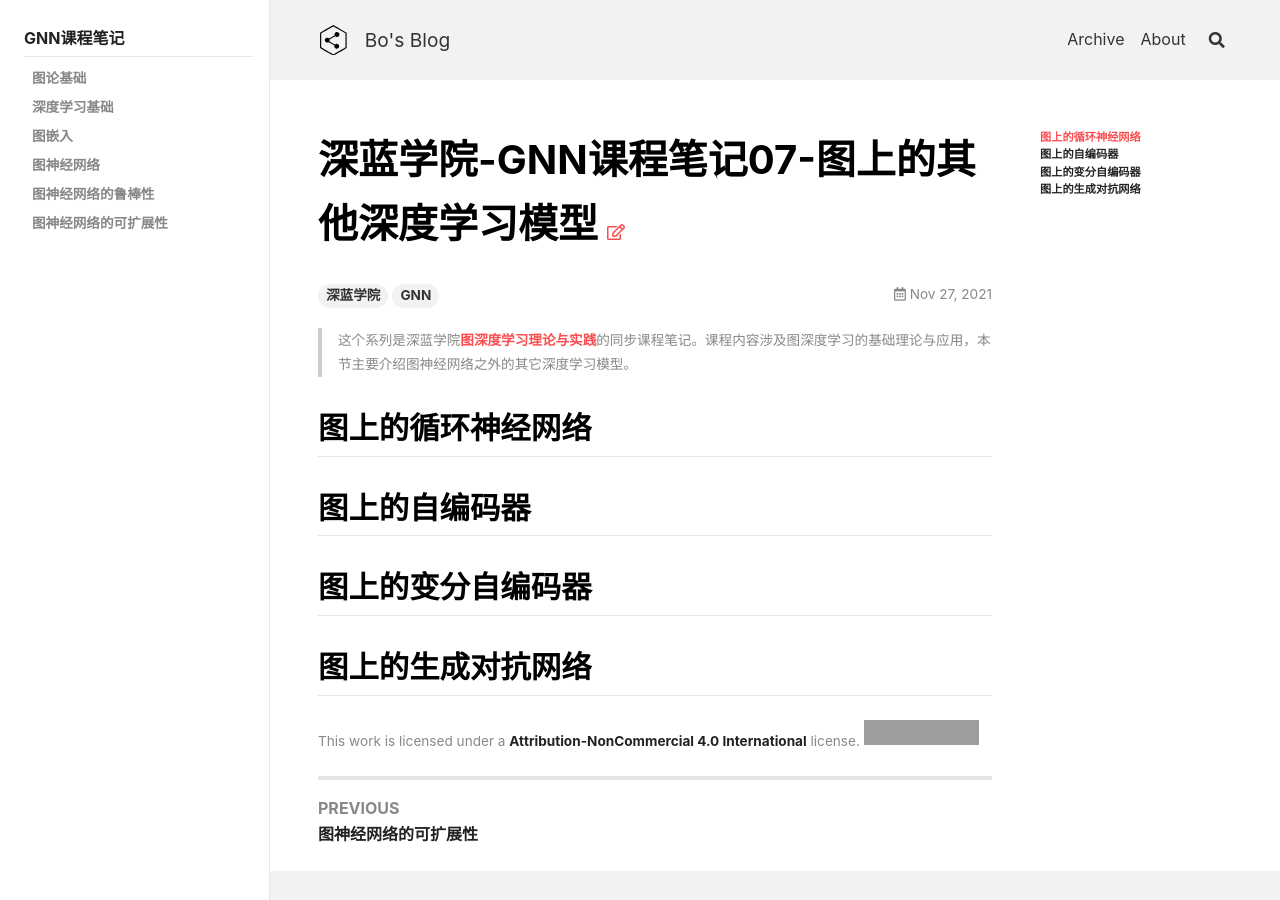
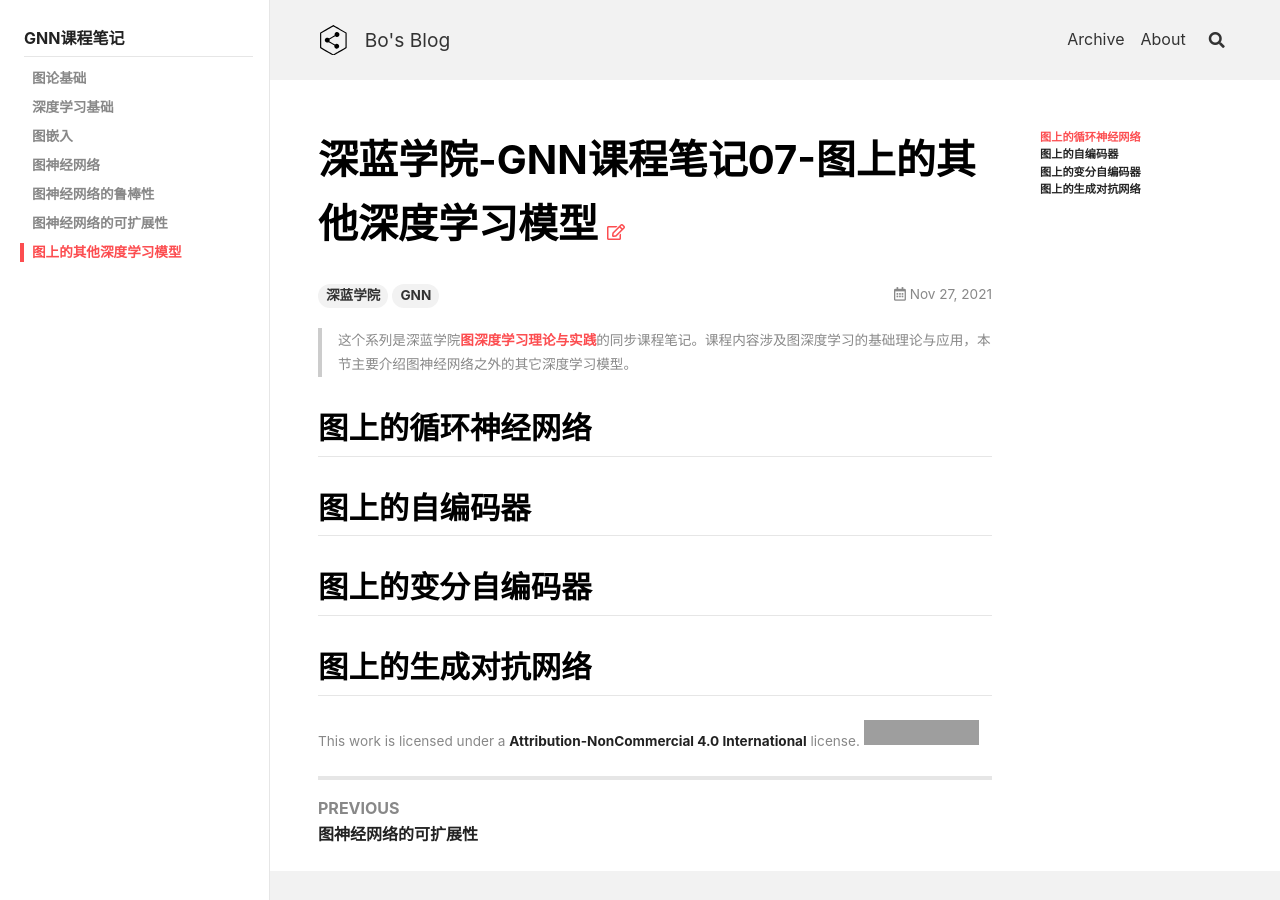
Before and after one commit to peng00bo00/peng00bo00_previous_blog, a Jekyll site: the page built from _posts/2021-11-27-GNN-NOTES-07.md, in a window 1280 px wide. Built offline with Jekyll 4.4.1, drawn with Linux system fonts in a browser that asks for light colours; nearby versions of some CDN libraries; grey boxes are pictures that could not be loaded.

Commit message:
Update navigation.yml

```diff
--- a/_data/navigation.yml
+++ b/_data/navigation.yml
@@ -172,6 +172,8 @@ GNN:
         url: /2021/11/07/GNN-NOTES-05.html
       - title: 图神经网络的可扩展性
         url: /2021/11/21/GNN-NOTES-06.html
+      - title: 图上的其他深度学习模型
+        url: /2021/11/27/GNN-NOTES-07.html
 
 GAMES103:
   - title: GAMES103课程笔记
```
